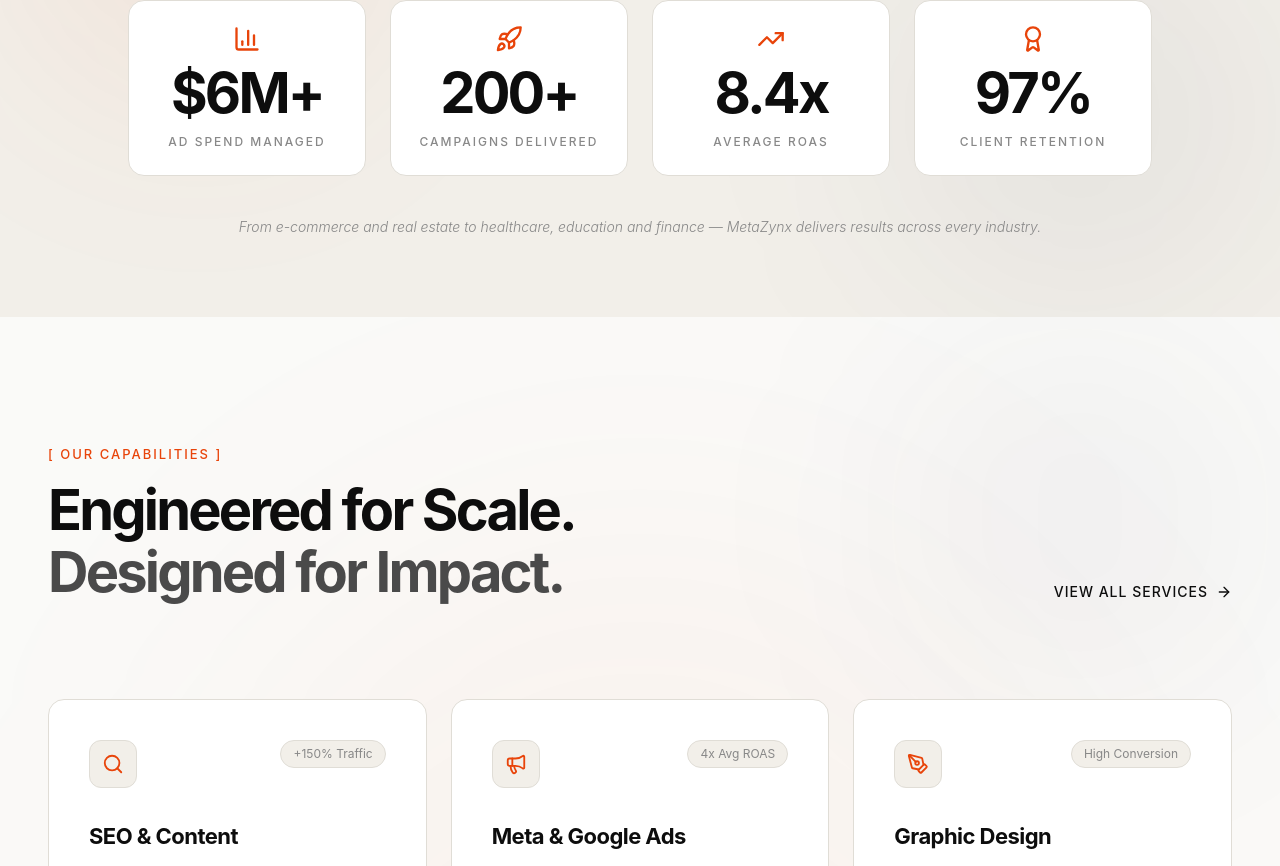
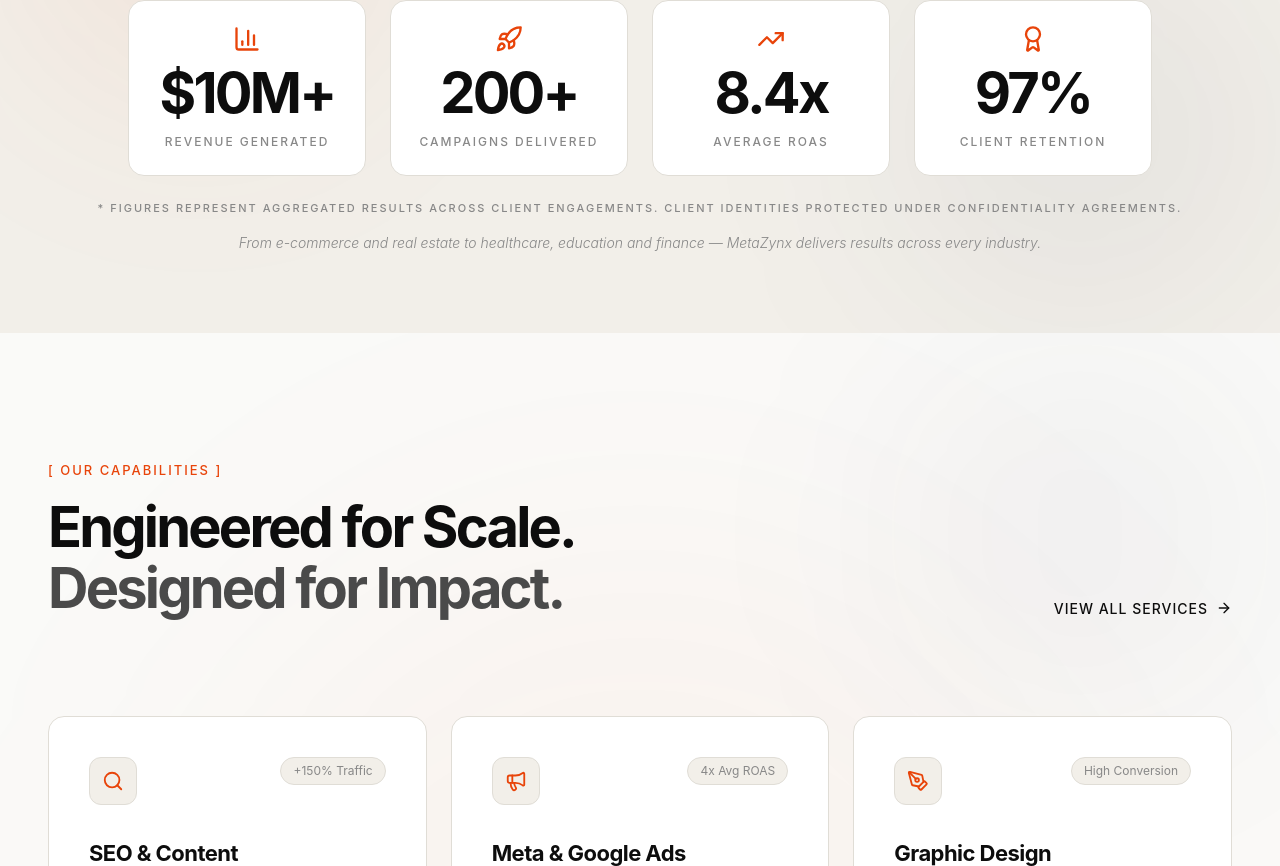
Before and after one commit to MetaZynx/MetaZynx-, a Next.js app: page / in a window 1280 px wide. Shown: the part 1254-2120 px from the top of the page. Built offline with nearby package versions, Linux system fonts and the light colour scheme.

Commit message:
Update SocialProof.tsx

```diff
--- a/components/SocialProof.tsx
+++ b/components/SocialProof.tsx
@@ -16,7 +16,7 @@
   const x = useTransform(scrollYProgress, [0, 1], ['0%', '-20%']);
 
   const stats = [
-    { icon: <BarChart3 className="text-[#E8440A]" size={28} />, prefix: '$', end: 6, suffix: 'M+', label: 'Ad Spend Managed', decimals: 0 },
+    { icon: <BarChart3 className="text-[#E8440A]" size={28} />, prefix: '$', end: 10, suffix: 'M+', label: 'Revenue Generated', decimals: 0 },
     { icon: <Rocket className="text-[#E8440A]" size={28} />, prefix: '', end: 200, suffix: '+', label: 'Campaigns Delivered', decimals: 0 },
     { icon: <TrendingUp className="text-[#E8440A]" size={28} />, prefix: '', end: 8.4, suffix: 'x', label: 'Average ROAS', decimals: 1 },
     { icon: <Award className="text-[#E8440A]" size={28} />, prefix: '', end: 97, suffix: '%', label: 'Client Retention', decimals: 0 },
@@ -84,12 +84,25 @@
           ))}
         </div>
 
+        {/* NDA Disclaimer */}
+        <motion.div
+          initial={{ opacity: 0 }}
+          whileInView={{ opacity: 1 }}
+          viewport={{ once: true }}
+          transition={{ delay: 0.6 }}
+          className="mt-[24px] text-center"
+        >
+          <p className="font-sans font-medium text-[11px] text-[#888888] uppercase tracking-[2px]">
+            * Figures represent aggregated results across client engagements. Client identities protected under confidentiality agreements.
+          </p>
+        </motion.div>
+
         <motion.div
           initial={{ opacity: 0 }}
           whileInView={{ opacity: 1 }}
           viewport={{ once: true }}
           transition={{ delay: 0.5 }}
-          className="mt-[40px] text-center"
+          className="mt-[16px] text-center"
         >
           <p className="font-sans font-light text-[14px] text-[#888888] italic">
             From e-commerce and real estate to healthcare, education and finance — MetaZynx delivers results across every industry.
```
